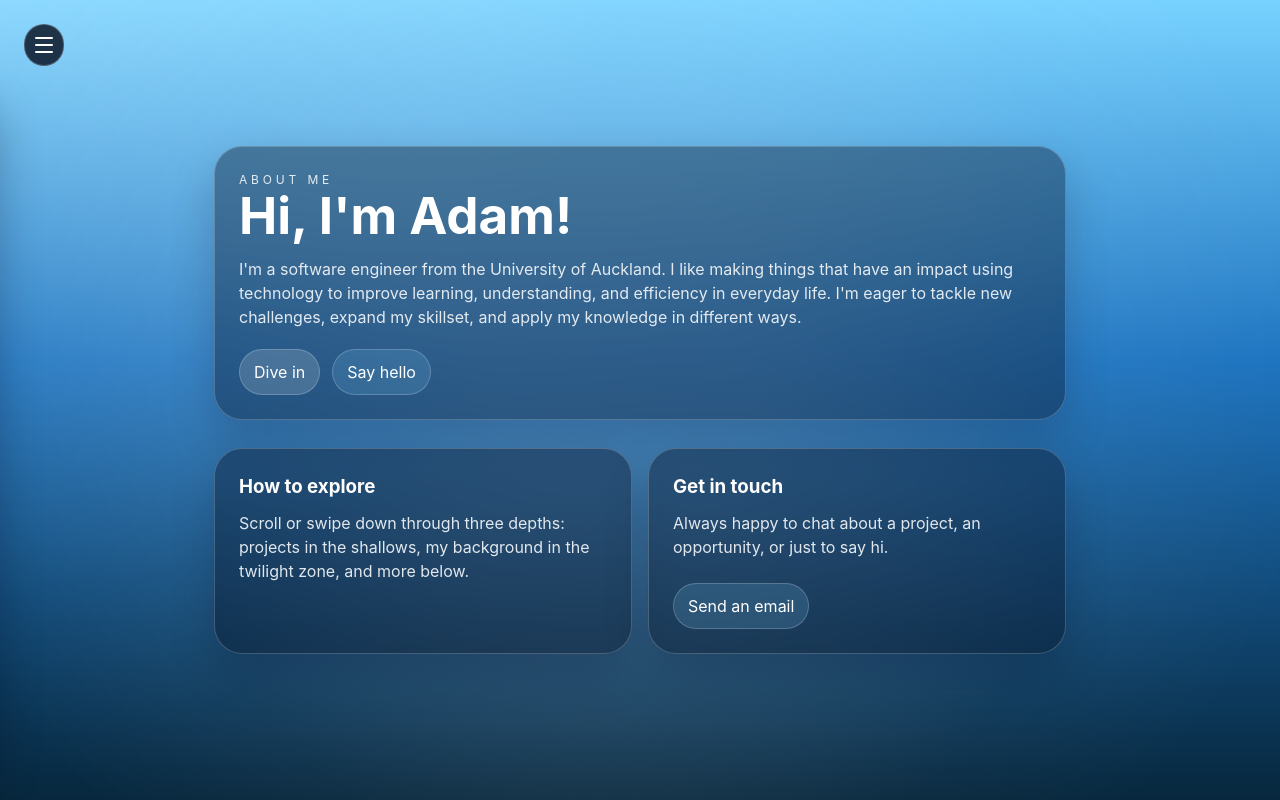
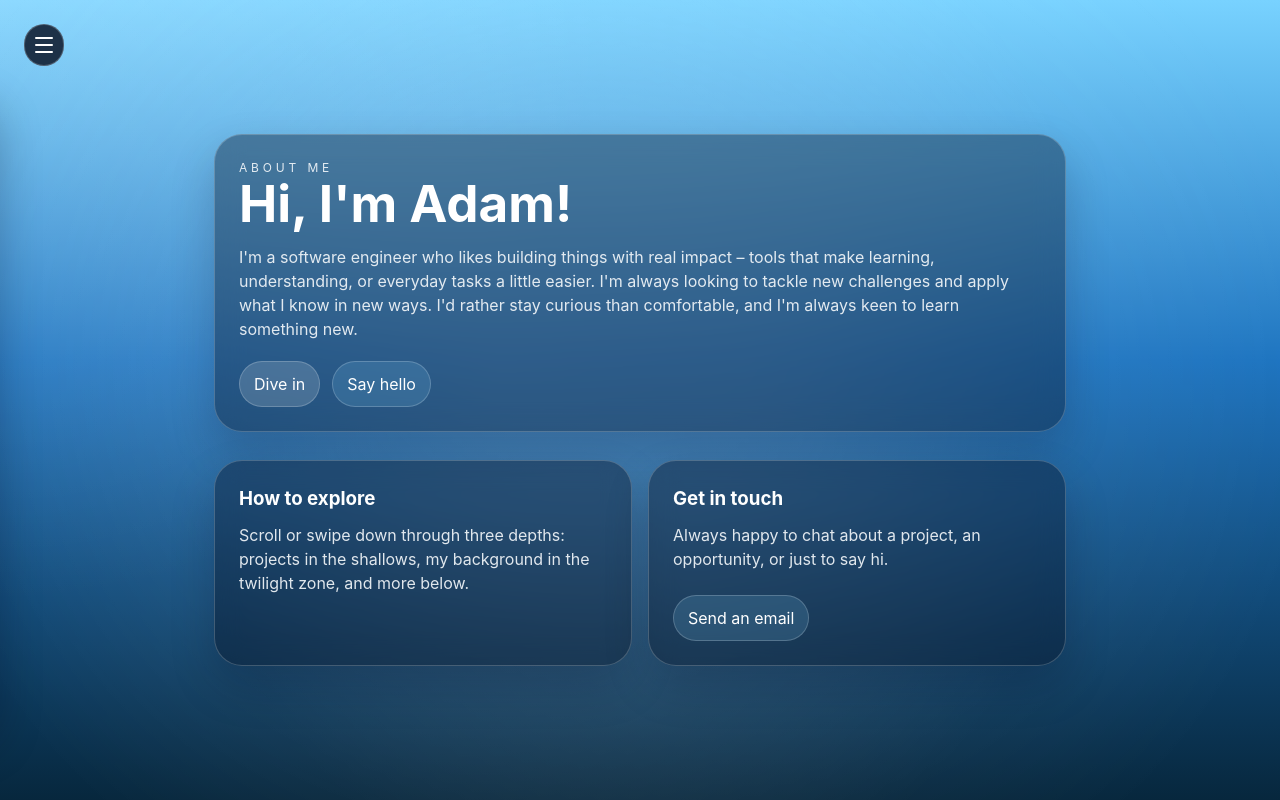
Before and after one commit to adxmb/website, a React (Vite) app: page / in a window 1280 px wide. Built offline with nearby package versions, Linux system fonts and the light colour scheme.

Commit message:
Minor changes to text

```diff
--- a/src/components/Sidebar.tsx
+++ b/src/components/Sidebar.tsx
@@ -97,16 +97,22 @@ export function Sidebar({
                     </button>
 
                     <p className="nav-group">Levels</p>
-                    {levels.map((level, index) => (
+                    {levels.map((level, index) => {
+                        if (level.id === "hadal") return null;
+
+                        return (
                             <button
                                 key={level.id}
                                 type="button"
-                            className={index === activeIndex ? "active" : ""}
+                                className={
+                                    index === activeIndex ? "active" : ""
+                                }
                                 onClick={() => closeAndGo(index)}
                             >
                                 {level.title}
                             </button>
-                    ))}
+                        );
+                    })}
                 </nav>
             </aside>
         </>
--- a/src/components/SummaryPanel.tsx
+++ b/src/components/SummaryPanel.tsx
@@ -27,7 +27,7 @@ export function SummaryPanel({
                 <div className="summary-header">
                     <div>
                         <p className="eyebrow">{level.depth}</p>
-                        <h3>{level.title} summaries</h3>
+                        <h3>{level.title} Summaries</h3>
                     </div>
                     <button
                         type="button"
--- a/src/components/SurfaceLevel.tsx
+++ b/src/components/SurfaceLevel.tsx
@@ -11,11 +11,12 @@ export function SurfaceLevel({ goToLevel }: SurfaceLevelProps) {
                 <p className="eyebrow">About me</p>
                 <h1>Hi, I'm Adam!</h1>
                 <p>
-                    I'm a software engineer from the University of Auckland. I
-                    like making things that have an impact using technology to
-                    improve learning, understanding, and efficiency in everyday
-                    life. I'm eager to tackle new challenges, expand my
-                    skillset, and apply my knowledge in different ways.
+                    I'm a software engineer who likes building things with real
+                    impact – tools that make learning, understanding, or
+                    everyday tasks a little easier. I'm always looking to tackle
+                    new challenges and apply what I know in new ways. I'd rather
+                    stay curious than comfortable, and I'm always keen to learn
+                    something new.
                 </p>
                 <div className="action-row">
                     <button
--- a/src/data/levels.ts
+++ b/src/data/levels.ts
@@ -50,7 +50,7 @@ export const levels: Level[] = [
         accent: "#6d28d9",
         panel: {
             heading: "Where systems live",
-            body: "No sunlight reaches this deep - what's left is structure. These projects are about the architecture underneath an interface: how content flows, how motion behaves, how the pieces holdtogether.",
+            body: "Down here live some of my current interests outside of work beyond development and engineering.",
             facts: [
                 { label: "Focus", value: "Systems and structure" },
                 { label: "Energy", value: "Deliberate, quiet" },
--- a/src/data/projects.ts
+++ b/src/data/projects.ts
@@ -72,17 +72,6 @@ export const projectsById: Record<string, Project> = {
         link: "https://github.com/LocalhostLtd/DEV-Hackathon-2024",
         spotlightLabel: "Hackathon Project",
     },
-    "harbor-notes": {
-        id: "harbor-notes",
-        name: "Harbor Notes",
-        title: "Writing Rituals",
-        description:
-            "A gentle place to archive quick ideas, notes, and mood boards for future projects.",
-        stack: ["Notes", "Archive", "Reflection"],
-        link: "https://github.com",
-        linkLabel: "See Notes",
-        spotlightLabel: "Field notes",
-    },
     "deep-current": {
         id: "deep-current",
         name: "Deep Current",
```
Lines whose indentation alone changed are shown as unchanged.
